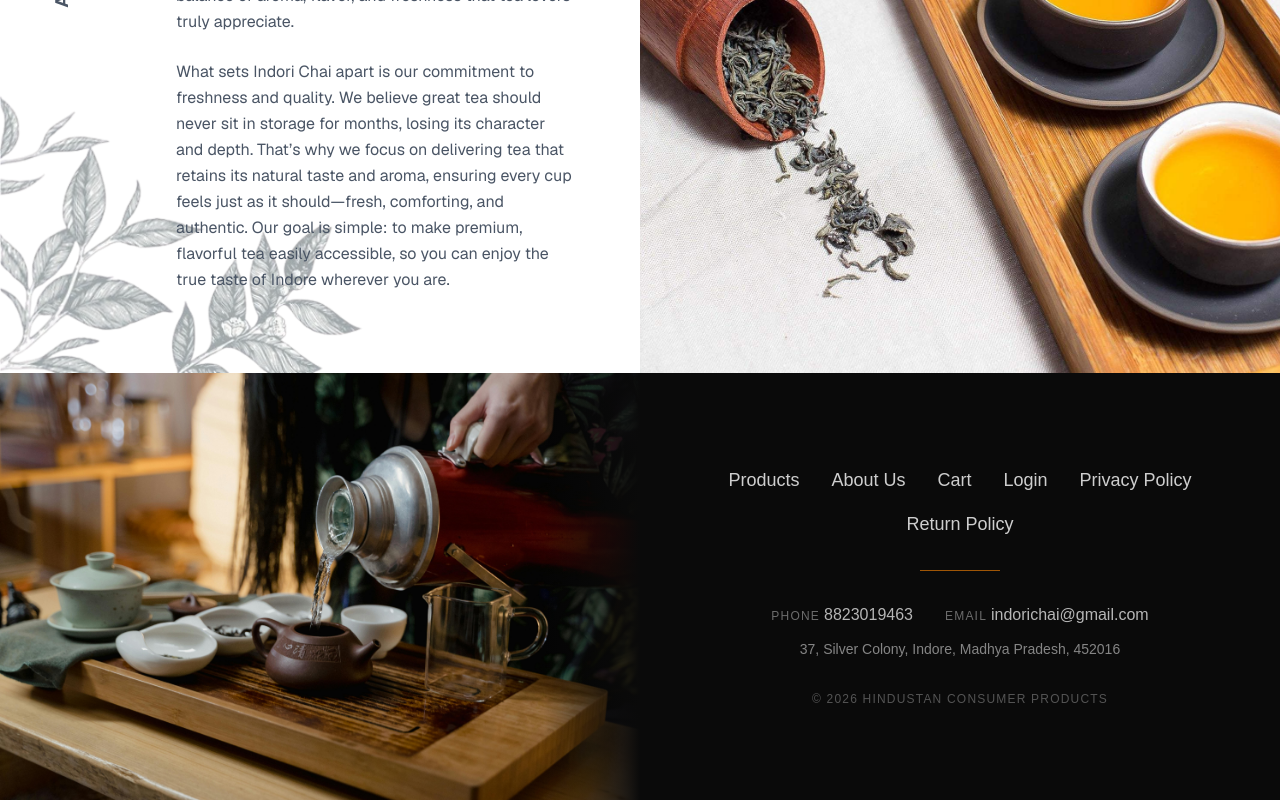
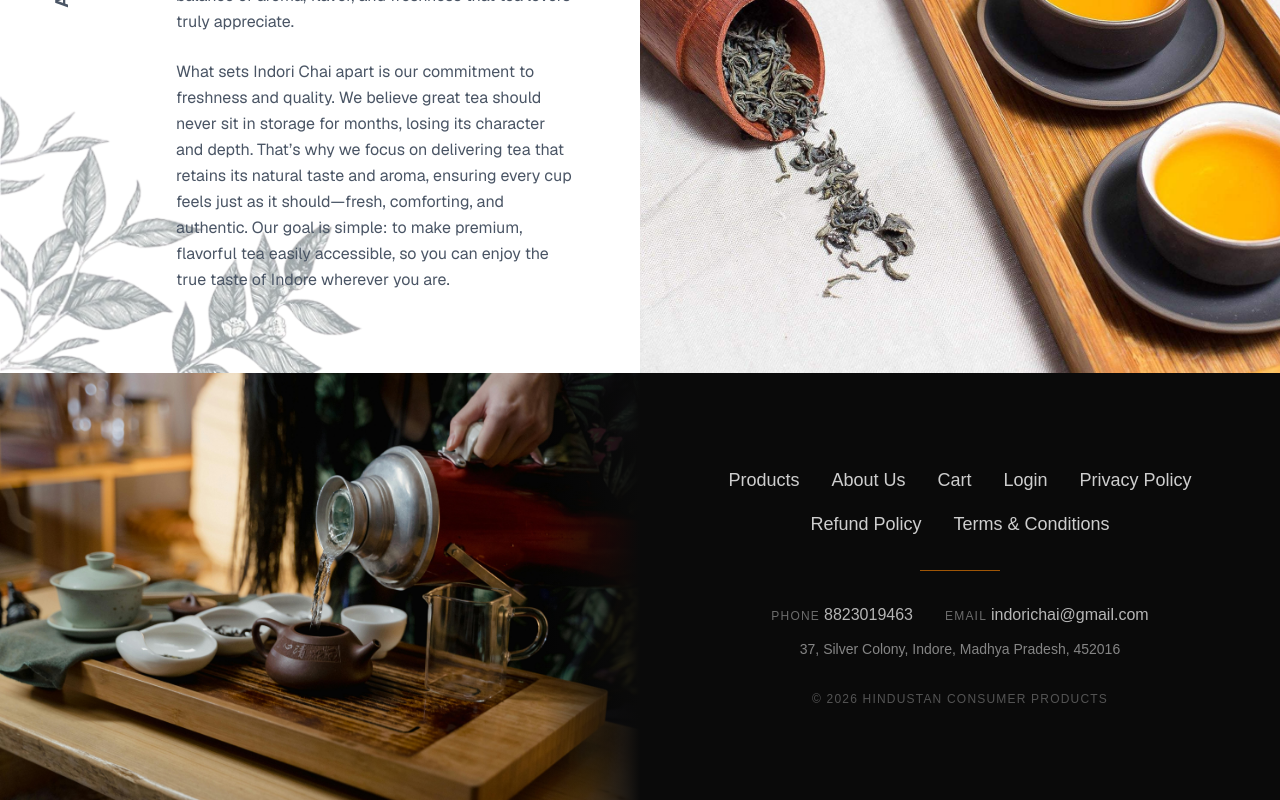
Before and after one commit to Mirza-Anas/Indori-Chai, a Next.js app: page / in a window 1280 px wide. Shown: the part 3122-3922 px from the top of the page. Built offline with nearby package versions, Linux system fonts and the light colour scheme; no server answers.

Commit message:
fixed links in footer

```diff
--- a/src/components/Footer.jsx
+++ b/src/components/Footer.jsx
@@ -3,11 +3,12 @@ import Link from "next/link";
 
 const navLinks = [
   { label: "Products", href: "/products" },
-  { label: "About Us", href: "/about" },
+  { label: "About Us", href: "/#AboutUs" },
   { label: "Cart", href: "/cart" },
-  { label: "Login", href: "/login" },
+  { label: "Login", href: "/auth" },
   { label: "Privacy Policy", href: "/privacy-policy" },
-  { label: "Return Policy", href: "/return-policy" },
+  { label: "Refund Policy", href: "/refund-policy" },
+  { label: "Terms & Conditions", href: "/terms&conditions" },
 ];
 
 const underlineLink =
```
